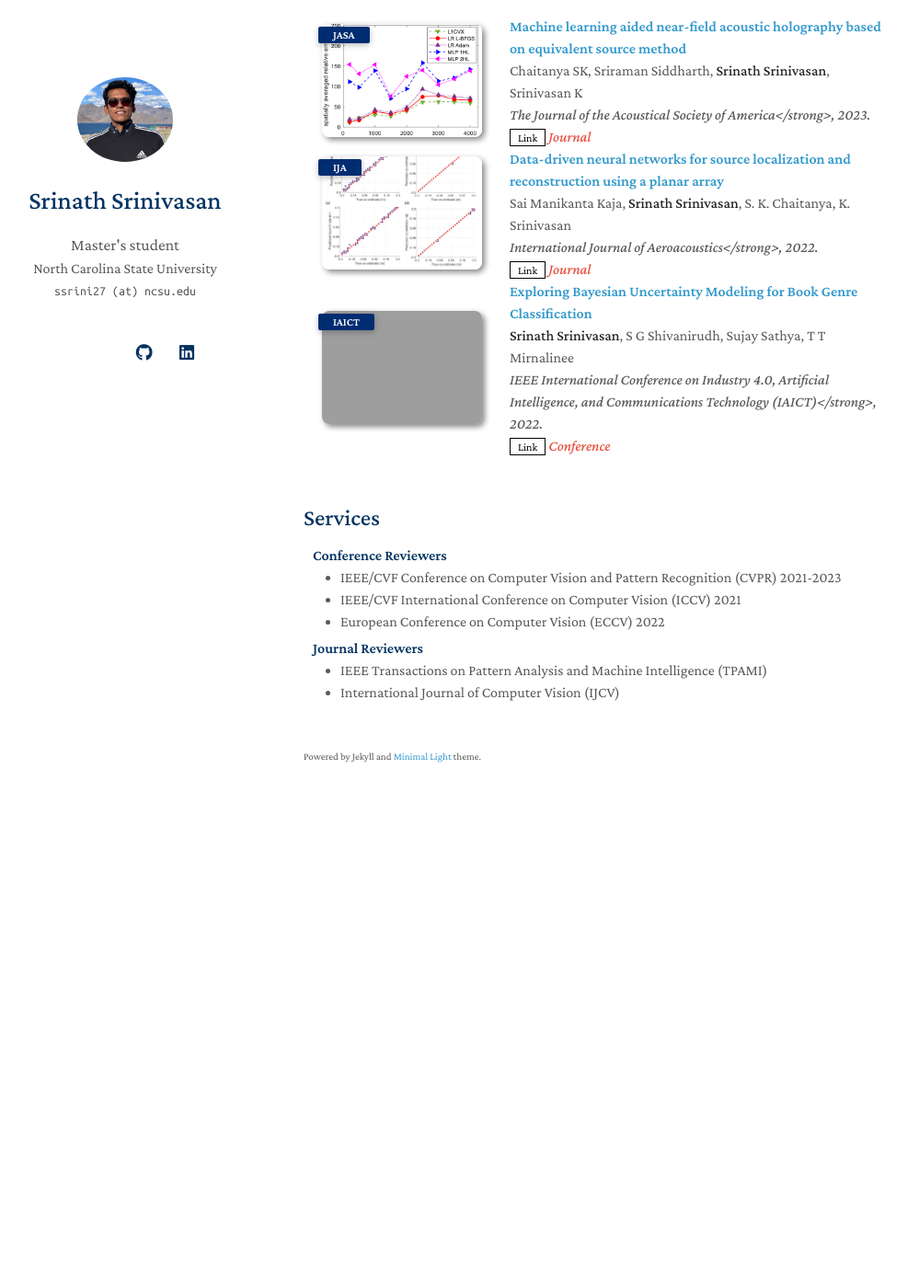
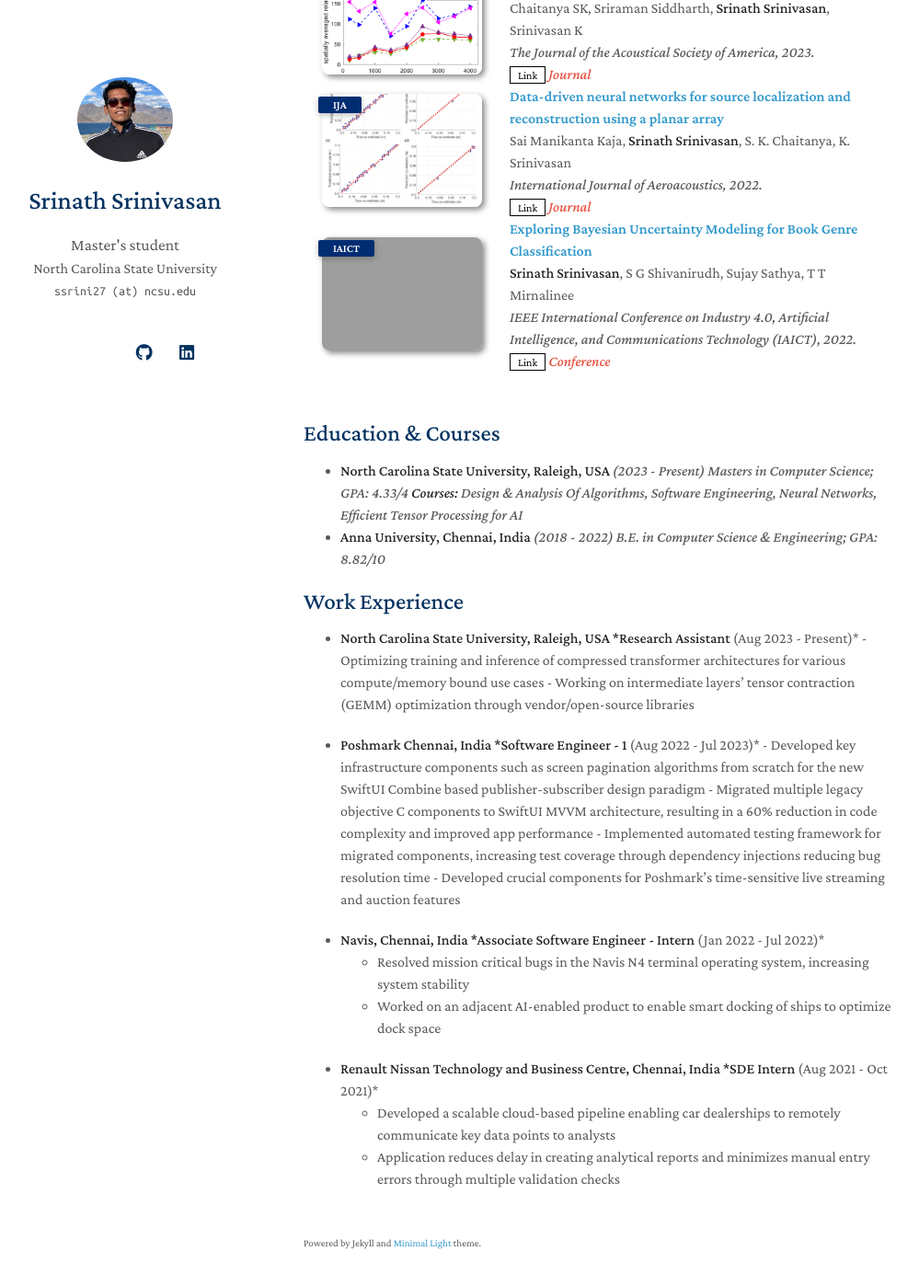
Before and after one commit to srina1h/srina1h.github.io, a Jekyll site: the page built from index.md, in a window 1280 px wide and 1400 px high, scrolled down 755 px. Shown: the top 1397 px of the window at 92% size, without its empty margins (140-1139 px from the left). Built offline with Jekyll 4.4.1, drawn with Linux system fonts in a browser that asks for light colours; nearby versions of some CDN libraries; a style sheet for code colours, icons or effects is not loaded; our own code applies the rules of GitHub Pages for plain Markdown files; before the commit the page ends 1658 px from its top, so only the background shows below that; some of the changed text lies outside the part shown; grey boxes are pictures that could not be loaded.

Commit message:
added extra sections

```diff
--- a/_includes/publications.md
+++ b/_includes/publications.md
@@ -14,7 +14,7 @@
   <div class="col-sm-9" style="position: relative;padding-right: 15px;padding-left: 20px;">
     <div class="title"><a href="https://doi.org/10.1121/10.0017115">Machine learning aided near-field acoustic holography based on equivalent source method</a></div>
     <div class="author">Chaitanya SK, Sriraman Siddharth, <strong>Srinath Srinivasan</strong>, Srinivasan K</div>
-    <div class="periodical"><em>The Journal of the Acoustical Society of America</strong>, 2023.</em></div>
+    <div class="periodical"><em>The Journal of the Acoustical Society of America, 2023.</em></div>
     <div class="links">
       <a href="https://doi.org/10.1121/10.0017115" class="btn btn-sm z-depth-0" role="button" target="_blank" style="font-size:12px;">Link</a>
       <strong><i style="color:#e74d3c">Journal</i></strong>
@@ -32,7 +32,7 @@
   <div class="col-sm-9" style="position: relative;padding-right: 15px;padding-left: 20px;">
     <div class="title"><a href="">Data-driven neural networks for source localization and reconstruction using a planar array</a></div>
     <div class="author">Sai Manikanta Kaja, <strong>Srinath Srinivasan</strong>, S. K. Chaitanya, K. Srinivasan</div>
-    <div class="periodical"><em>International Journal of Aeroacoustics</strong>, 2022.</em></div>
+    <div class="periodical"><em>International Journal of Aeroacoustics, 2022.</em></div>
     <div class="links">
       <a href="https://doi.org/10.1177/1475472X221136884" class="btn btn-sm z-depth-0" role="button" target="_blank" style="font-size:12px;">Link</a>
       <strong><i style="color:#e74d3c">Journal</i></strong>
@@ -51,7 +51,7 @@
     <div class="title"><a href="">Exploring Bayesian Uncertainty Modeling for
 Book Genre Classification</a></div>
     <div class="author"><strong>Srinath Srinivasan</strong>, S G Shivanirudh, Sujay Sathya, T T Mirnalinee</div>
-    <div class="periodical"><em>IEEE International Conference on Industry 4.0, Artificial Intelligence, and Communications Technology (IAICT)</strong>, 2022.</em></div>
+    <div class="periodical"><em>IEEE International Conference on Industry 4.0, Artificial Intelligence, and Communications Technology (IAICT), 2022.</em></div>
     <div class="links">
       <a href="https://doi.org/10.1109/IAICT55358.2022.9887417" class="btn btn-sm z-depth-0" role="button" target="_blank" style="font-size:12px;">Link</a>
       <strong><i style="color:#e74d3c">Conference</i></strong>
--- a/_includes/services.md
+++ b/_includes/services.md
@@ -1,16 +1,31 @@
-## Services
+## Education & Courses
 
-<h4 style="margin:0 10px 0;">Conference Reviewers</h4>
+- **North Carolina State University, Raleigh, USA** _(2023 - Present)_
+  _Masters in Computer Science; GPA: 4.33/4_
+  **_Courses:_** _Design & Analysis Of Algorithms, Software Engineering, Neural Networks, Efficient Tensor Processing for AI_
+- **Anna University, Chennai, India** _(2018 - 2022)_
+  _B.E. in Computer Science & Engineering; GPA: 8.82/10_
 
-<ul style="margin:0 0 5px;">
-  <li><a href="http://cvpr2023.thecvf.com/"><autocolor>IEEE/CVF Conference on Computer Vision and Pattern Recognition (CVPR) 2021-2023</autocolor></a></li>
-  <li><a href="http://iccv2021.thecvf.com/"><autocolor>IEEE/CVF International Conference on Computer Vision (ICCV) 2021</autocolor></a></li>
-  <li><a href="https://eccv2022.ecva.net/"><autocolor>European Conference on Computer Vision (ECCV) 2022</autocolor></a></li>
-</ul>
+## Work Experience
 
-<h4 style="margin:0 10px 0;">Journal Reviewers</h4>
+- **North Carolina State University, Raleigh, USA**
+  **\*Research Assistant** (Aug 2023 - Present)\* - Optimizing training and inference of compressed transformer architectures for various compute/memory bound use cases - Working on intermediate layers’ tensor contraction (GEMM) optimization through vendor/open-source libraries
+
+- **Poshmark Chennai, India**
+  **\*Software Engineer - 1** (Aug 2022 - Jul 2023)\* - Developed key infrastructure components such as screen pagination algorithms from scratch for the new SwiftUI Combine based publisher-subscriber design paradigm - Migrated multiple legacy objective C components to SwiftUI MVVM architecture, resulting in a 60% reduction in code complexity and improved app performance - Implemented automated testing framework for migrated components, increasing test coverage through dependency injections reducing bug resolution time - Developed crucial components for Poshmark’s time-sensitive live streaming and auction features
+
+- **Navis, Chennai, India**
+  **\*Associate Software Engineer - Intern** (Jan 2022 - Jul 2022)\*
+  - Resolved mission critical bugs in the Navis N4 terminal operating system, increasing system stability
+  - Worked on an adjacent AI-enabled product to enable smart docking of ships to optimize dock space
+- **Renault Nissan Technology and Business Centre, Chennai, India**
+  **\*SDE Intern** (Aug 2021 - Oct 2021)\*
+  - Developed a scalable cloud-based pipeline enabling car dealerships to remotely communicate key data points to analysts
+  - Application reduces delay in creating analytical reports and minimizes manual entry errors through multiple validation checks
+
+<!-- <h4 style="margin:0 10px 0;">Journal Reviewers</h4>
 
 <ul style="margin:0 0 20px;">
   <li><a href="https://www.computer.org/csdl/journal/tp"><autocolor>IEEE Transactions on Pattern Analysis and Machine Intelligence (TPAMI)</autocolor></a></li>
   <li><a href="https://www.springer.com/journal/11263"><autocolor>International Journal of Computer Vision (IJCV)</autocolor></a></li>
-</ul>
+</ul> -->
--- a/index.md
+++ b/index.md
@@ -8,9 +8,7 @@
 
 I was previously a Software Engineer at Poshmark working on their iOS app. At Poshmark I led efforts to port several of their legacy MVC Objective-C code to the Swift/SwiftUI MVVM paradigm. We redesigned several screens from scratch including creating an efficient pagination algorithm for some screens with heavy scroll cases.
 
-During my undergraduate program in Computer Science, I worked in the [Thermodynamics and Combustion Engineering Laboratory](https://sites.google.com/site/jetflowacoustics/welcome-to-prof-srinivasans-homepage/research-areas-and-facilities?authuser=0) at the [Indian Institute of Technology, Madras](https://iitm.ac.in). I worked on using Machine Learning to localize and reconstruct acoustic signals. Our efforts resulted in three publications at top journals and conferences in the area.
-
-I have also worked at the Robert Bosch Centre for Data Science and AI to predict student dropouts from MOOCs and on a project to predict ambulance timings for the Govt. of Tamil Nadu 108 ambulance service. I have also had 2 SWE internships during my undergraduate program.
+During my undergrad, I worked in the [Thermodynamics and Combustion Engineering Laboratory](https://sites.google.com/site/jetflowacoustics/welcome-to-prof-srinivasans-homepage/research-areas-and-facilities?authuser=0) at the [Indian Institute of Technology, Madras](https://iitm.ac.in). I worked on using Machine Learning to localize and reconstruct acoustic signals. I have also worked at the Robert Bosch Centre for Data Science and AI to predict student dropouts from MOOCs and on a project to predict ambulance timings for the Govt. of Tamil Nadu 108 ambulance service. I have also had 2 SWE internships at Navis and Renault.
 
 Feel free to shoot me an email to discuss any opportunities/for research collaboration!
 
```
